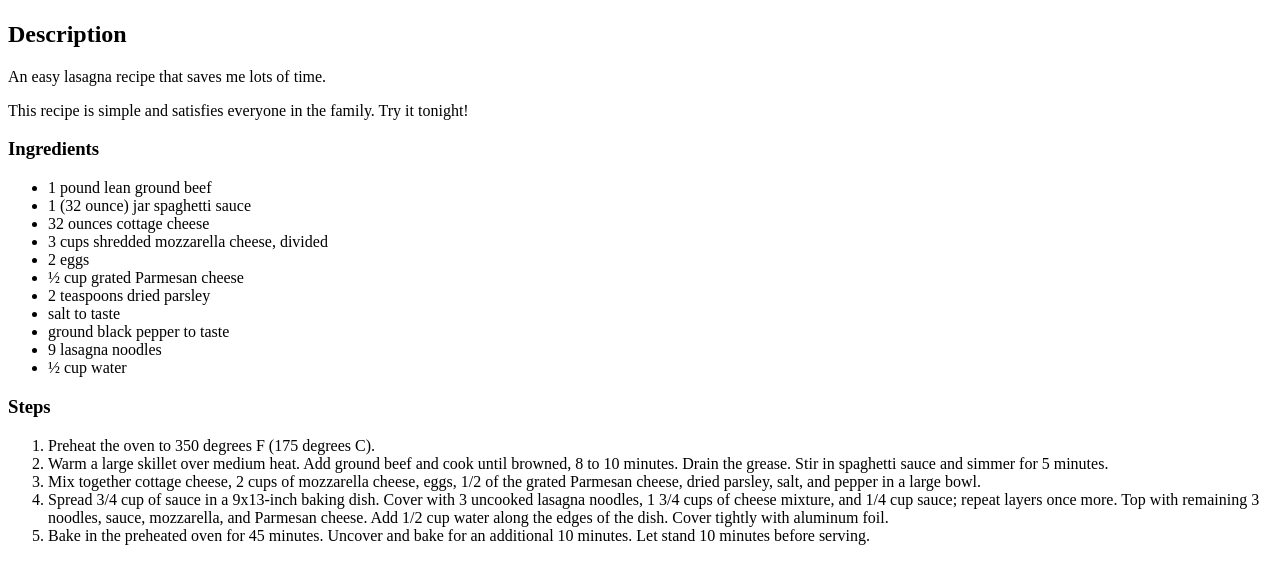
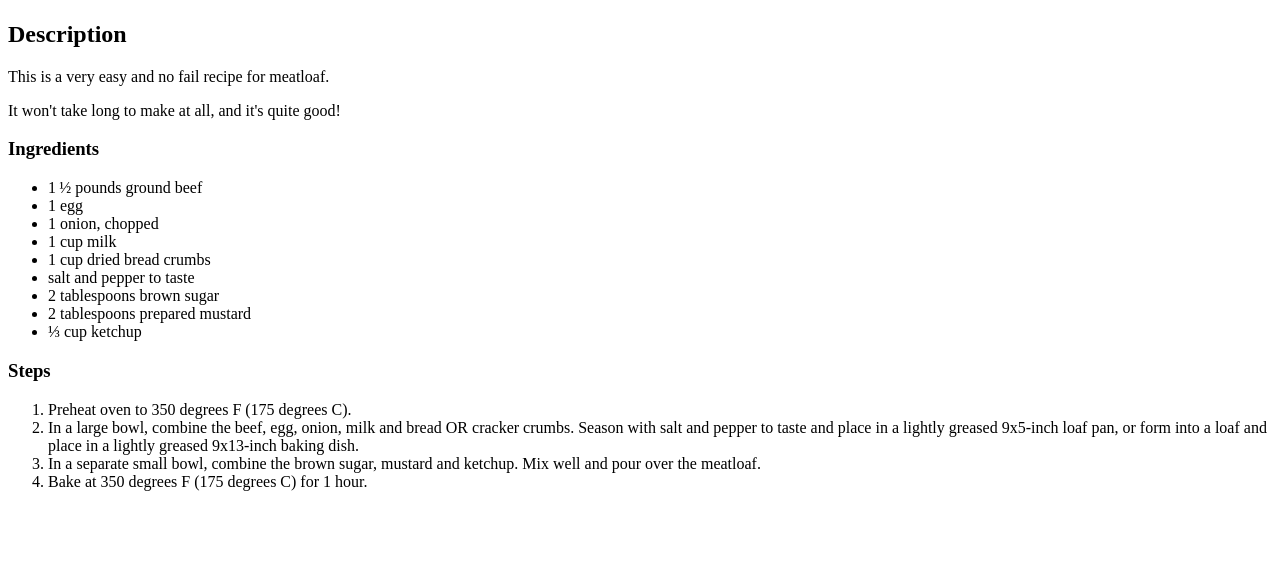
Before and after one commit to zedchamaa/odin-recipes, a plain HTML site: page recipes/easy-meatloaf.html in a window 1280 px wide. Shown: the part 383-944 px from the top of the page. After the commit the page ends 890 px from the top, so only its background shows below. Drawn offline with Linux system fonts and the light colour scheme.

Commit message:
Update the description, ingredients and steps sections

```diff
--- a/recipes/easy-meatloaf.html
+++ b/recipes/easy-meatloaf.html
@@ -9,29 +9,26 @@
         <h1>Easy Meatloaf</h1>
             <img src="https://imagesvc.meredithcorp.io/v3/mm/image?url=https%3A%2F%2Fpublic-assets.meredithcorp.io%2Fa3fb2fb40f7208d148aed9ec2de15c8c%2F1648749822MeatLoaf.jpg&w=596&h=792&c=sc&poi=face&q=60" alt="delicious meatloaf dish">
         <h2>Description</h2>
-            <p>An easy lasagna recipe that saves me lots of time.</p>
-            <p>This recipe is simple and satisfies everyone in the family. Try it tonight! </p>
+            <p>This is a very easy and no fail recipe for meatloaf.</p>
+            <p>It won't take long to make at all, and it's quite good! </p>
         <h3>Ingredients</h3>
             <ul>
-                <li>1 pound lean ground beef</li>
-                <li>1 (32 ounce) jar spaghetti sauce</li>
-                <li>32 ounces cottage cheese</li>
-                <li>3 cups shredded mozzarella cheese, divided</li>
-                <li>2 eggs</li>
-                <li>½ cup grated Parmesan cheese</li>
-                <li>2 teaspoons dried parsley</li>
-                <li>salt to taste</li>
-                <li>ground black pepper to taste</li>
-                <li>9 lasagna noodles</li>
-                <li>½ cup water</li>
+                <li>1 ½ pounds ground beef</li>
+                <li>1 egg</li>
+                <li>1 onion, chopped</li>
+                <li>1 cup milk</li>
+                <li>1 cup dried bread crumbs</li>
+                <li>salt and pepper to taste</li>
+                <li>2 tablespoons brown sugar</li>
+                <li>2 tablespoons prepared mustard</li>
+                <li>⅓ cup ketchup</li>
             </ul>
         <h3>Steps</h3>
             <ol>
-                <li>Preheat the oven to 350 degrees F (175 degrees C).</li>
-                <li>Warm a large skillet over medium heat. Add ground beef and cook until browned, 8 to 10 minutes. Drain the grease. Stir in spaghetti sauce and simmer for 5 minutes.</li>
-                <li>Mix together cottage cheese, 2 cups of mozzarella cheese, eggs, 1/2 of the grated Parmesan cheese, dried parsley, salt, and pepper in a large bowl.</li>
-                <li>Spread 3/4 cup of sauce in a 9x13-inch baking dish. Cover with 3 uncooked lasagna noodles, 1 3/4 cups of cheese mixture, and 1/4 cup sauce; repeat layers once more. Top with remaining 3 noodles, sauce, mozzarella, and Parmesan cheese. Add 1/2 cup water along the edges of the dish. Cover tightly with aluminum foil.</li>
-                <li>Bake in the preheated oven for 45 minutes. Uncover and bake for an additional 10 minutes. Let stand 10 minutes before serving.</li>
+                <li>Preheat oven to 350 degrees F (175 degrees C).</li>
+                <li>In a large bowl, combine the beef, egg, onion, milk and bread OR cracker crumbs. Season with salt and pepper to taste and place in a lightly greased 9x5-inch loaf pan, or form into a loaf and place in a lightly greased 9x13-inch baking dish.</li>
+                <li>In a separate small bowl, combine the brown sugar, mustard and ketchup. Mix well and pour over the meatloaf.</li>
+                <li>Bake at 350 degrees F (175 degrees C) for 1 hour.</li>
             </ol>
     </body>
 </html>
```
